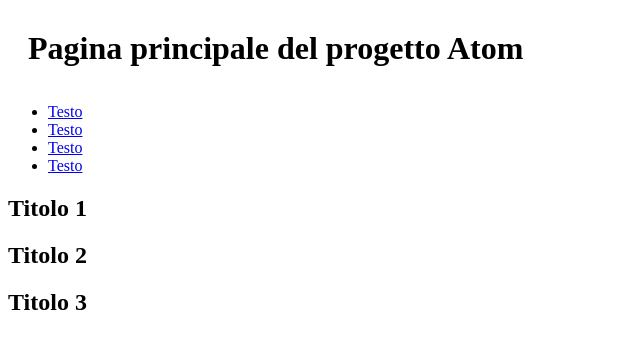
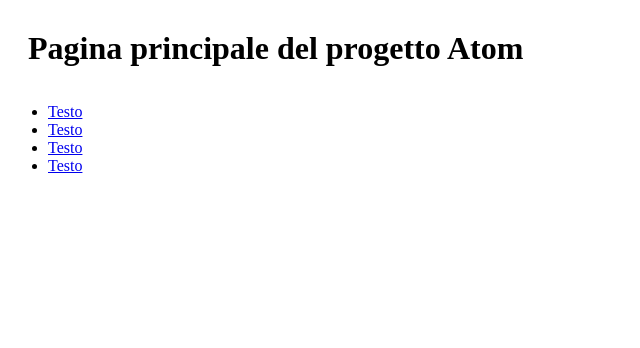
Before and after one commit to skillsAndMore/corso-atom, a plain HTML site: page index.html in a window 1280 px wide. Shown: the whole page, without its empty margins (0-640 px from the left). Drawn offline with Linux system fonts and the light colour scheme.

Commit message:
Veloci modifiche a index e style

```diff
--- a/css/style.css
+++ b/css/style.css
@@ -6,3 +6,7 @@ article{
     margin: 10px auto;
     padding: 20px;
 }
+
+p{
+    margin: 50px auto;
+}
--- a/index.html
+++ b/index.html
@@ -28,23 +28,6 @@
         </nav>
     </header>
 
-    <section>
-        <article>
-            <header>
-                <h2>Titolo 1</h2>
-            </header>
-        </article>
-        <article>
-            <header>
-                <h2>Titolo 2</h2>
-            </header>
-        </article>
-        <article>
-            <header>
-                <h2>Titolo 3</h2>
-            </header>
-        </article>
-    </section>
 
 
    </body>
```
